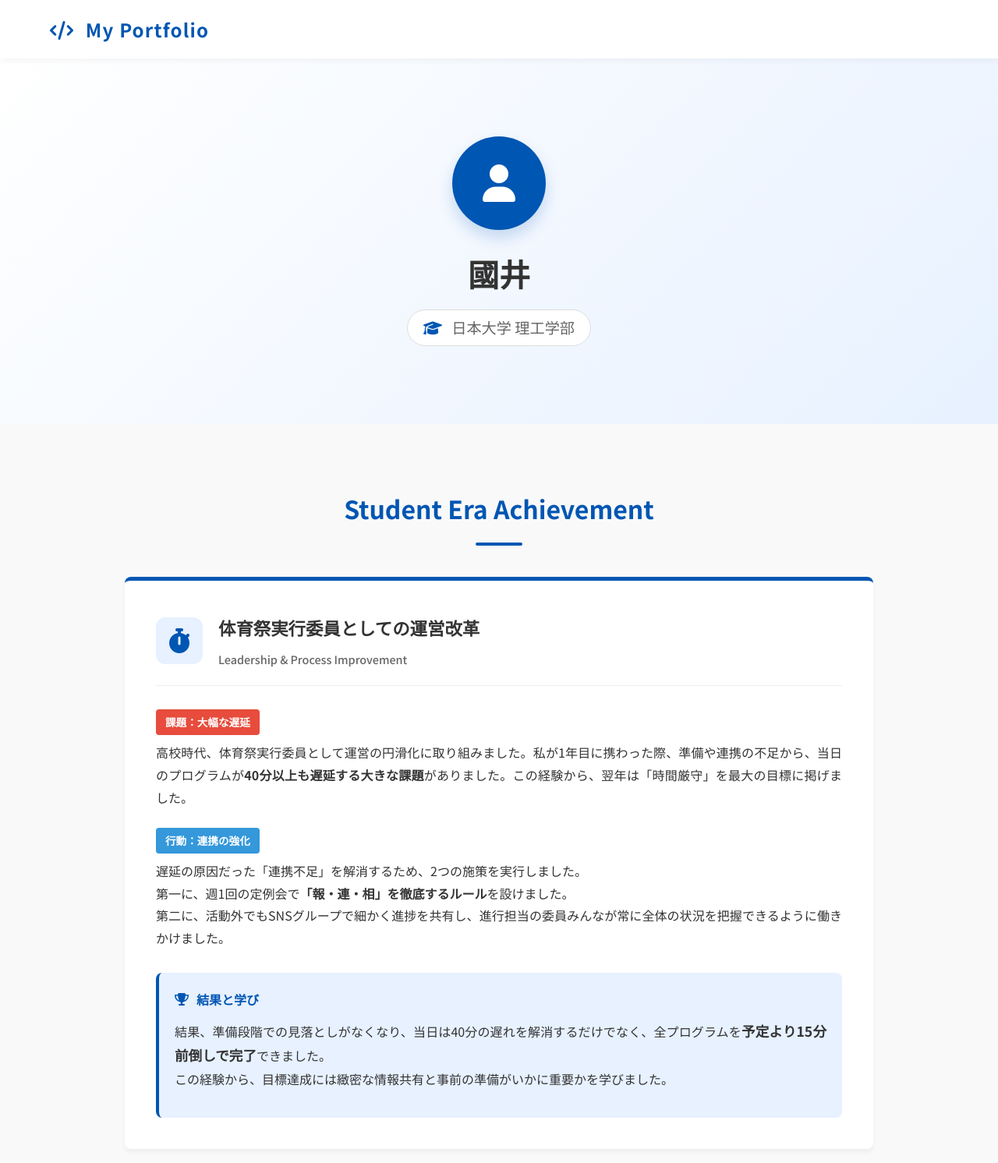
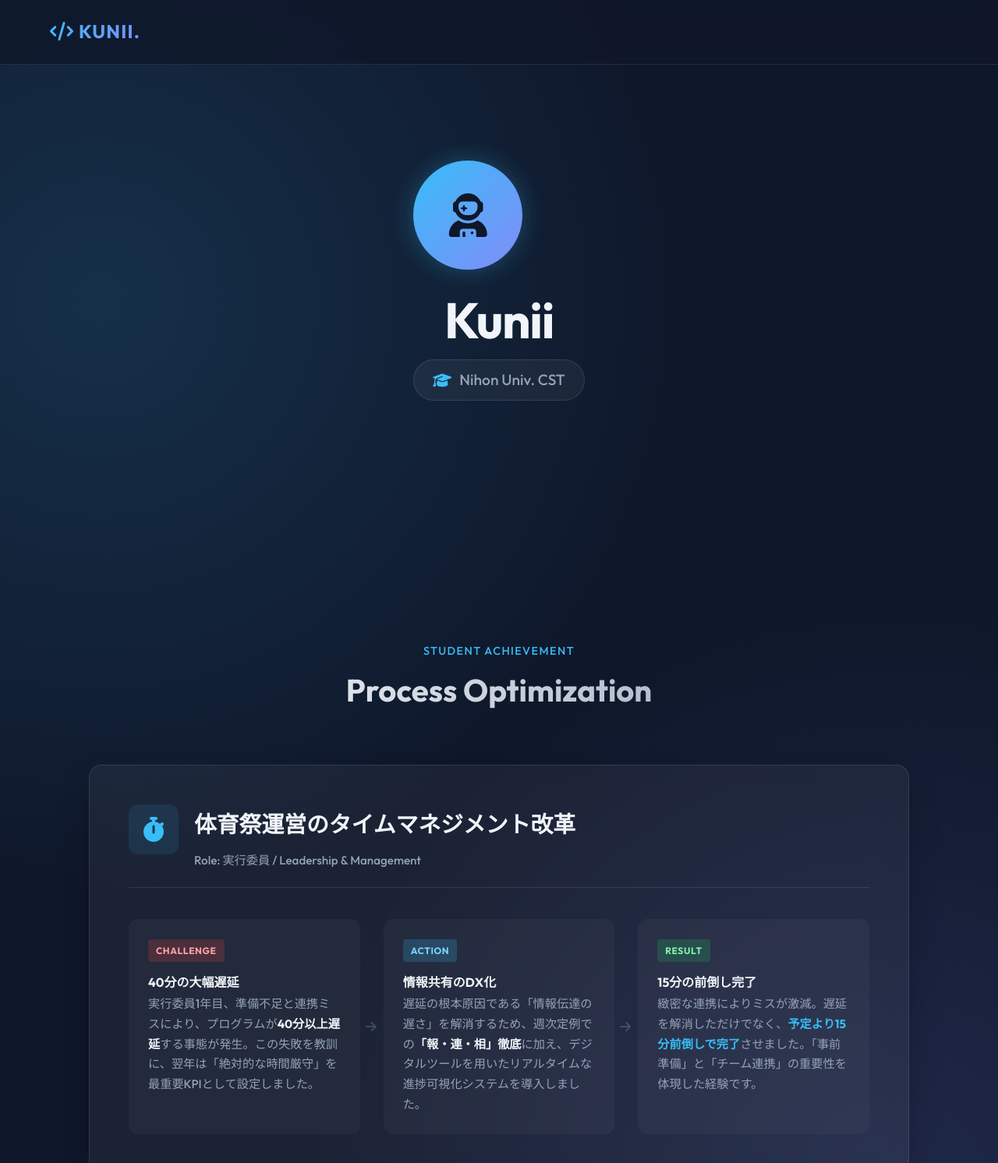
Before and after one commit to kanta-1/portfolio, a plain HTML site: page index.html in a window 1280 px wide. Shown: the top 1492 px of the page at 78% size. Drawn offline with Linux system fonts and the light colour scheme.

Commit message:
Update index.html

```diff
--- a/index.html
+++ b/index.html
@@ -3,23 +3,25 @@
 <head>
     <meta charset="UTF-8">
     <meta name="viewport" content="width=device-width, initial-scale=1.0">
-    <title>My Portfolio | Kunii</title>
+    <title>Portfolio | Kunii</title>
+
     <link rel="preconnect" href="https://fonts.googleapis.com">
     <link rel="preconnect" href="https://fonts.gstatic.com" crossorigin>
-    <link href="https://fonts.googleapis.com/css2?family=Noto+Sans+JP:wght@400;500;700&display=swap" rel="stylesheet">
+    <link href="https://fonts.googleapis.com/css2?family=Noto+Sans+JP:wght@400;500;700&family=Outfit:wght@300;500;700&display=swap" rel="stylesheet">
     <link rel="stylesheet" href="https://cdnjs.cloudflare.com/ajax/libs/font-awesome/6.4.0/css/all.min.css">
 
     <style>
-        /* --- CSS Variables & Reset --- */
+        /* --- 1. Variables & Reset --- */
         :root {
-            --primary: #0056b3;       /* 知的な濃い青 */
-            --accent: #e7f1ff;        /* 非常に薄い青（背景用） */
-            --text-main: #333333;     /* 本文色 */
-            --text-light: #666666;    /* サブテキスト */
-            --white: #ffffff;
-            --bg-gray: #f9f9f9;
-            --shadow: 0 4px 6px rgba(0, 0, 0, 0.05);
-            --radius: 8px;
+            --bg-dark: #0f172a;       /* 深い藍色 */
+            --bg-card: rgba(255, 255, 255, 0.05); /* 半透明の白 */
+            --primary: #38bdf8;       /* 鮮やかなシアン */
+            --secondary: #818cf8;     /* 淡い紫 */
+            --accent-gradient: linear-gradient(135deg, #38bdf8 0%, #818cf8 100%);
+            --text-main: #f1f5f9;
+            --text-muted: #94a3b8;
+            --glass-border: 1px solid rgba(255, 255, 255, 0.1);
+            --radius: 16px;
         }
 
         * {
@@ -29,270 +31,358 @@
         }
 
         body {
-            font-family: 'Noto Sans JP', sans-serif;
+            font-family: 'Outfit', 'Noto Sans JP', sans-serif;
+            background-color: var(--bg-dark);
             color: var(--text-main);
-            background-color: var(--bg-gray);
             line-height: 1.8;
-            -webkit-font-smoothing: antialiased;
+            overflow-x: hidden;
+            /* 背景にうっすらグラデーション配置 */
+            background-image:
+                radial-gradient(circle at 10% 20%, rgba(56, 189, 248, 0.15) 0%, transparent 40%),
+                radial-gradient(circle at 90% 80%, rgba(129, 140, 248, 0.15) 0%, transparent 40%);
         }
 
         a { text-decoration: none; color: inherit; transition: 0.3s; }
         ul { list-style: none; }
 
-        /* --- Header --- */
+        /* --- 2. Animations --- */
+        @keyframes fadeInUp {
+            from { opacity: 0; transform: translateY(30px); }
+            to { opacity: 1; transform: translateY(0); }
+        }
+
+        .animate-trigger {
+            opacity: 0;
+            transform: translateY(30px);
+            transition: all 0.8s cubic-bezier(0.22, 1, 0.36, 1);
+        }
+
+        .animate-trigger.visible {
+            opacity: 1;
+            transform: translateY(0);
+        }
+
+        /* --- 3. Header --- */
         header {
-            background-color: var(--white);
-            padding: 1rem 5%;
+            position: fixed;
+            top: 0;
+            width: 100%;
+            padding: 1.2rem 5%;
             display: flex;
             justify-content: space-between;
             align-items: center;
-            box-shadow: 0 2px 10px rgba(0,0,0,0.05);
-            position: sticky;
-            top: 0;
-            z-index: 100;
+            background: rgba(15, 23, 42, 0.8);
+            backdrop-filter: blur(10px);
+            z-index: 1000;
+            border-bottom: var(--glass-border);
         }
 
         .logo {
             font-size: 1.5rem;
             font-weight: 700;
-            color: var(--primary);
+            background: var(--accent-gradient);
+            -webkit-background-clip: text;
+            -webkit-text-fill-color: transparent;
             letter-spacing: 0.05em;
         }
 
-        .logo i { margin-right: 8px; }
-
-        /* --- Common Layout --- */
+        /* --- 4. Layout & Hero --- */
         .container {
-            max-width: 1000px;
+            max-width: 1100px;
             margin: 0 auto;
-            padding: 0 20px;
+            padding: 0 24px;
         }
 
         section {
-            padding: 80px 0;
+            padding: 100px 0;
         }
 
-        .section-title {
-            font-size: 2rem;
+        .hero-section {
+            height: 90vh;
+            display: flex;
+            flex-direction: column;
+            justify-content: center;
+            align-items: center;
             text-align: center;
-            margin-bottom: 40px;
-            color: var(--primary);
-            font-weight: 700;
+        }
+
+        .profile-icon {
+            width: 140px;
+            height: 140px;
+            border-radius: 50%;
+            background: var(--accent-gradient);
+            display: flex;
+            align-items: center;
+            justify-content: center;
+            font-size: 3.5rem;
+            color: var(--bg-dark);
+            margin-bottom: 30px;
+            box-shadow: 0 0 30px rgba(56, 189, 248, 0.3);
             position: relative;
         }
 
-        .section-title::after {
+        /* アイコン周りの装飾リング */
+        .profile-icon::after {
             content: '';
-            display: block;
-            width: 60px;
-            height: 4px;
-            background-color: var(--primary);
-            margin: 15px auto 0;
-            border-radius: 2px;
+            position: absolute;
+            top: -10px; left: -10px; right: -10px; bottom: -10px;
+            border-radius: 50%;
+            border: 2px solid rgba(56, 189, 248, 0.3);
+            animation: pulse 3s infinite;
         }
-
-        /* --- Hero / Profile Section --- */
-        .profile-section {
-            background: linear-gradient(135deg, var(--white) 0%, var(--accent) 100%);
-            text-align: center;
-            padding: 100px 20px;
-        }
-
-        .profile-icon {
-            width: 120px;
-            height: 120px;
-            background-color: var(--primary);
-            color: var(--white);
-            border-radius: 50%;
-            display: flex;
-            align-items: center;
-            justify-content: center;
-            font-size: 3rem;
-            margin: 0 auto 20px;
-            box-shadow: 0 10px 20px rgba(0, 86, 179, 0.2);
+        @keyframes pulse {
+            0% { transform: scale(0.95); opacity: 1; }
+            100% { transform: scale(1.1); opacity: 0; }
         }
 
         .profile-name {
-            font-size: 2.5rem;
+            font-size: 4rem;
             font-weight: 700;
-            margin-bottom: 10px;
+            line-height: 1.1;
+            margin-bottom: 15px;
+            letter-spacing: -0.02em;
         }
 
         .profile-univ {
             font-size: 1.2rem;
-            color: var(--text-light);
-            display: inline-block;
-            background: var(--white);
-            padding: 5px 20px;
+            color: var(--text-muted);
+            background: var(--bg-card);
+            padding: 8px 24px;
             border-radius: 50px;
-            border: 1px solid #ddd;
+            border: var(--glass-border);
+            display: inline-flex;
+            align-items: center;
+            gap: 10px;
         }
 
-        .profile-univ i { color: var(--primary); margin-right: 8px; }
+        .profile-univ i { color: var(--primary); }
 
-        /* --- Gakuchika Section --- */
-        .gakuchika-card {
-            background-color: var(--white);
-            border-radius: var(--radius);
-            padding: 40px;
-            box-shadow: var(--shadow);
-            border-top: 5px solid var(--primary);
+        /* --- 5. Gakuchika Section (Glass Card) --- */
+        .section-header {
+            text-align: center;
+            margin-bottom: 60px;
         }
 
-        .gakuchika-header {
-            display: flex;
-            align-items: center;
-            margin-bottom: 30px;
-            padding-bottom: 20px;
-            border-bottom: 1px solid #eee;
+        .section-title {
+            font-size: 2.5rem;
+            font-weight: 700;
+            margin-bottom: 10px;
+            background: linear-gradient(to right, #fff, #94a3b8);
+            -webkit-background-clip: text;
+            -webkit-text-fill-color: transparent;
         }
 
-        .gakuchika-icon {
+        .section-subtitle {
+            color: var(--primary);
+            font-size: 0.9rem;
+            letter-spacing: 0.1em;
+            text-transform: uppercase;
+        }
+
+        .glass-card {
+            background: var(--bg-card);
+            backdrop-filter: blur(12px);
+            border: var(--glass-border);
+            border-radius: var(--radius);
+            padding: 50px;
+            box-shadow: 0 20px 40px rgba(0, 0, 0, 0.2);
+            transition: transform 0.3s ease;
+        }
+
+        .glass-card:hover {
+            transform: translateY(-5px);
+            border-color: rgba(56, 189, 248, 0.3);
+        }
+
+        .project-header {
+            display: flex;
+            align-items: flex-start;
+            gap: 20px;
+            margin-bottom: 40px;
+            border-bottom: 1px solid rgba(255,255,255,0.1);
+            padding-bottom: 20px;
+        }
+
+        .project-icon {
             font-size: 2rem;
             color: var(--primary);
-            margin-right: 20px;
-            background: var(--accent);
-            width: 60px;
-            height: 60px;
+            background: rgba(56, 189, 248, 0.1);
+            width: 64px;
+            height: 64px;
+            border-radius: 12px;
             display: flex;
             align-items: center;
             justify-content: center;
-            border-radius: 12px;
+            flex-shrink: 0;
         }
 
-        .gakuchika-title h3 {
-            font-size: 1.4rem;
+        .project-title h3 {
+            font-size: 1.8rem;
             margin-bottom: 5px;
         }
-
-        .gakuchika-title span {
-            font-size: 0.9rem;
-            color: var(--text-light);
-            font-weight: 500;
+        .project-title span {
+            color: var(--text-muted);
+            font-size: 0.95rem;
         }
 
-        /* Story Layout */
-        .story-block {
-            margin-bottom: 25px;
+        /* --- Story Grid (Timeline Style) --- */
+        .story-grid {
+            display: grid;
+            grid-template-columns: 1fr 1fr 1fr;
+            gap: 30px;
         }
 
-        .story-label {
-            display: inline-block;
-            font-size: 0.85rem;
-            font-weight: 700;
-            color: var(--white);
-            padding: 4px 12px;
-            border-radius: 4px;
-            margin-bottom: 8px;
+        .story-item {
+            background: rgba(255,255,255,0.03);
+            padding: 24px;
+            border-radius: 12px;
+            border: 1px solid transparent;
+            transition: 0.3s;
+            position: relative;
         }
 
-        .bg-red { background-color: #e74c3c; }    /* 課題 */
-        .bg-blue { background-color: #3498db; }   /* 行動 */
-        .bg-green { background-color: #27ae60; }  /* 結果 */
+        .story-item:hover {
+            background: rgba(255,255,255,0.06);
+            border-color: rgba(255,255,255,0.1);
+        }
+
+        /* 矢印（PCのみ） */
+        .story-item:not(:last-child)::after {
+            content: '\f061';
+            font-family: "Font Awesome 6 Free";
+            font-weight: 900;
+            position: absolute;
+            right: -22px;
+            top: 50%;
+            transform: translateY(-50%);
+            color: var(--text-muted);
+            opacity: 0.3;
+        }
+
+        .label {
+            display: inline-block;
+            font-size: 0.75rem;
+            font-weight: 700;
+            padding: 4px 10px;
+            border-radius: 4px;
+            margin-bottom: 12px;
+            text-transform: uppercase;
+            letter-spacing: 0.05em;
+        }
+
+        .label-red { background: rgba(239, 68, 68, 0.2); color: #fca5a5; }
+        .label-blue { background: rgba(56, 189, 248, 0.2); color: #7dd3fc; }
+        .label-green { background: rgba(34, 197, 94, 0.2); color: #86efac; }
 
         .story-text {
-            text-align: justify;
-            margin-bottom: 15px;
+            font-size: 0.95rem;
+            color: var(--text-muted);
+            line-height: 1.7;
         }
 
-        /* Result Highlight Box */
-        .result-box {
-            background-color: var(--accent);
-            padding: 20px;
-            border-radius: var(--radius);
-            border-left: 4px solid var(--primary);
-            margin-top: 30px;
+        .story-text strong {
+            color: var(--text-main);
+            font-weight: 600;
         }
 
-        .result-box h4 {
+        .result-highlight {
             color: var(--primary);
-            margin-bottom: 10px;
-            display: flex;
-            align-items: center;
-        }
-
-        .result-box h4 i { margin-right: 10px; }
-
-        .result-highlight {
             font-weight: 700;
-            font-size: 1.1rem;
         }
 
         /* --- Footer --- */
         footer {
-            background-color: var(--primary);
-            color: var(--white);
             text-align: center;
-            padding: 20px;
-            font-size: 0.9rem;
+            padding: 40px;
+            color: var(--text-muted);
+            font-size: 0.85rem;
+            border-top: var(--glass-border);
+            margin-top: 50px;
         }
 
-        /* --- Responsive Design --- */
+        /* --- Responsive --- */
         @media (max-width: 768px) {
-            .section-title { font-size: 1.5rem; }
-            .profile-name { font-size: 2rem; }
-            .gakuchika-card { padding: 25px; }
-            .gakuchika-header { flex-direction: column; text-align: center; }
-            .gakuchika-icon { margin-right: 0; margin-bottom: 15px; }
+            .profile-name { font-size: 2.8rem; }
+            .glass-card { padding: 30px 20px; }
+            .project-header { flex-direction: column; text-align: center; align-items: center; }
+
+            .story-grid {
+                grid-template-columns: 1fr;
+                gap: 40px;
+            }
+            /* スマホでは矢印を下向きにするか消す */
+            .story-item:not(:last-child)::after {
+                content: '\f063'; /* Down arrow */
+                right: 50%;
+                top: auto;
+                bottom: -30px;
+                transform: translateX(50%);
+            }
         }
     </style>
 </head>
 <body>
 
     <header>
-        <div class="logo"><i class="fa-solid fa-code"></i> My Portfolio</div>
+        <div class="logo"><i class="fa-solid fa-code"></i> KUNII.</div>
     </header>
 
     <main>
-        <section id="profile" class="profile-section">
-            <div class="container">
+        <section class="hero-section">
+            <div class="container animate-trigger">
                 <div class="profile-icon">
-                    <i class="fa-solid fa-user"></i>
+                    <i class="fa-solid fa-user-astronaut"></i>
                 </div>
-                <h1 class="profile-name">國井</h1>
+                <h1 class="profile-name">Kunii</h1>
                 <div class="profile-univ">
-                    <i class="fa-solid fa-graduation-cap"></i> 日本大学 理工学部
+                    <i class="fa-solid fa-graduation-cap"></i>
+                    <span>Nihon Univ. CST</span>
                 </div>
             </div>
         </section>
 
         <section id="gakuchika">
             <div class="container">
-                <h2 class="section-title">Student Era Achievement</h2>
+                <div class="section-header animate-trigger">
+                    <span class="section-subtitle">Student Achievement</span>
+                    <h2 class="section-title">Process Optimization</h2>
+                </div>
 
-                <div class="gakuchika-card">
-                    <div class="gakuchika-header">
-                        <div class="gakuchika-icon">
+                <div class="glass-card animate-trigger">
+                    <div class="project-header">
+                        <div class="project-icon">
                             <i class="fa-solid fa-stopwatch"></i>
                         </div>
-                        <div class="gakuchika-title">
-                            <h3>体育祭実行委員としての運営改革</h3>
-                            <span>Leadership & Process Improvement</span>
+                        <div class="project-title">
+                            <h3>体育祭運営のタイムマネジメント改革</h3>
+                            <span>Role: 実行委員 / Leadership & Management</span>
                         </div>
                     </div>
 
-                    <div class="story-block">
-                        <span class="story-label bg-red">課題：大幅な遅延</span>
+                    <div class="story-grid">
+                        <div class="story-item">
+                            <span class="label label-red">Challenge</span>
+                            <h4>40分の大幅遅延</h4>
                             <p class="story-text">
-                            高校時代、体育祭実行委員として運営の円滑化に取り組みました。私が1年目に携わった際、準備や連携の不足から、当日のプログラムが<strong>40分以上も遅延する大きな課題</strong>がありました。この経験から、翌年は「時間厳守」を最大の目標に掲げました。
+                                実行委員1年目、準備不足と連携ミスにより、プログラムが<strong>40分以上遅延</strong>する事態が発生。この失敗を教訓に、翌年は「絶対的な時間厳守」を最重要KPIとして設定しました。
                             </p>
                         </div>
 
-                    <div class="story-block">
-                        <span class="story-label bg-blue">行動：連携の強化</span>
+                        <div class="story-item">
+                            <span class="label label-blue">Action</span>
+                            <h4>情報共有のDX化</h4>
                             <p class="story-text">
-                            遅延の原因だった「連携不足」を解消するため、2つの施策を実行しました。<br>
-                            第一に、週1回の定例会で<strong>「報・連・相」を徹底するルール</strong>を設けました。<br>
-                            第二に、活動外でもSNSグループで細かく進捗を共有し、進行担当の委員みんなが常に全体の状況を把握できるように働きかけました。
+                                遅延の根本原因である「情報伝達の遅さ」を解消するため、週次定例での<strong>「報・連・相」徹底</strong>に加え、デジタルツールを用いたリアルタイムな進捗可視化システムを導入しました。
                             </p>
                         </div>
 
-                    <div class="result-box">
-                        <h4><i class="fa-solid fa-trophy"></i> 結果と学び</h4>
+                        <div class="story-item">
+                            <span class="label label-green">Result</span>
+                            <h4>15分の前倒し完了</h4>
                             <p class="story-text">
-                            結果、準備段階での見落としがなくなり、当日は40分の遅れを解消するだけでなく、全プログラムを<span class="result-highlight">予定より15分前倒しで完了</span>できました。<br>
-                            この経験から、目標達成には緻密な情報共有と事前の準備がいかに重要かを学びました。
+                                緻密な連携によりミスが激減。遅延を解消しただけでなく、<span class="result-highlight">予定より15分前倒しで完了</span>させました。「事前準備」と「チーム連携」の重要性を体現した経験です。
                             </p>
+                        </div>
                     </div>
                 </div>
             </div>
@@ -303,5 +393,30 @@
         <p>&copy; 2025 Kunii. All Rights Reserved.</p>
     </footer>
 
+    <script>
+        // シンプルなスクロールアニメーション
+        const observerOptions = {
+            threshold: 0.1
+        };
+
+        const observer = new IntersectionObserver((entries) => {
+            entries.forEach(entry => {
+                if (entry.isIntersecting) {
+                    entry.target.classList.add('visible');
+                }
+            });
+        }, observerOptions);
+
+        document.querySelectorAll('.animate-trigger').forEach(el => {
+            observer.observe(el);
+        });
+    </script>
 </body>
 </html>
+
+    <footer>
+        <p>&copy; 2025 Kunii. All Rights Reserved.</p>
+    </footer>
+
+</body>
+</html>
```
Lines whose indentation alone changed are shown as unchanged.
